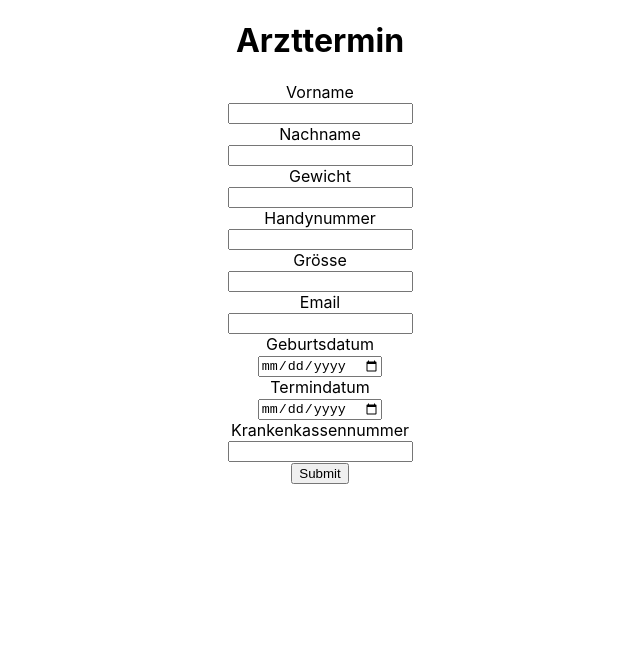
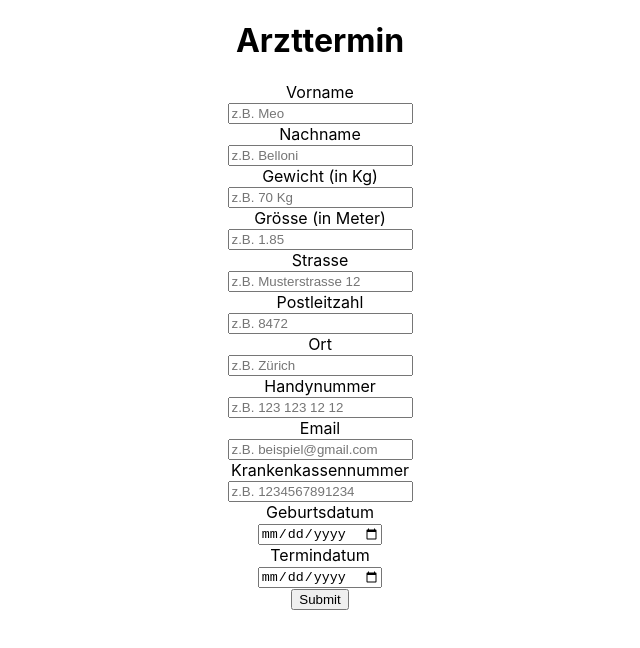
Before and after one commit to nilshollenstein/form-example, a React (Create React App) app: page / in a window 1280 px wide. Shown: the top 648 px of the page, without its empty margins (320-960 px from the left). Built offline with nearby package versions, Linux system fonts and the light colour scheme.

Commit message:
added placeholders

```diff
--- a/src/App.js
+++ b/src/App.js
@@ -1,4 +1,3 @@
-import logo from './logo.svg';
 import './App.css';
 
 function App() {
@@ -9,24 +8,34 @@ function App() {
         <form>
           <h1>Arzttermin </h1>
           <label for="vorname">Vorname</label><br></br>
-          <input type='text' id="vorname" name='vorname' required></input><br></br>
+          <input type='text' id="vorname" name='vorname' placeholder='z.B. Meo' required></input><br></br>
 
           <label for='nachname'>Nachname</label><br></br>
-          <input type='text' id='nachname' name='nachname' required></input> <br></br>
-          <label for='Gewicht'>Gewicht</label><br></br>
-          <input type='number' id='Gewicht' name='Gewicht' required></input><br></br>
+          <input type='text' id='nachname' name='nachname' placeholder='z.B. Belloni' required></input> <br></br>
+          <label for='Gewicht'>Gewicht (in Kg)</label><br></br>
+          <input type='number' id='Gewicht' name='Gewicht' placeholder='z.B. 70 Kg' required></input><br></br>
+          <label for='hight'>Grösse (in Meter)</label><br></br>
+          <input type='number' id='hight' name='hight' placeholder='z.B. 1.85' required></input><br></br>
+          <label for='Strasse'>Strasse</label><br></br>
+          <input type='text' id='Strasse' name='Strasse' placeholder='z.B. Musterstrasse 12' required></input><br></br>
+          <label for='Plz'>Postleitzahl</label><br></br>
+          <input type='text' id='Plz' name='Plz' placeholder='z.B. 8472' required></input><br></br>
+          <label for='Ort'>Ort</label><br></br>
+          <input type='text' id='Ort' name='Ort' placeholder='z.B. Zürich' required></input><br></br>
+
+
+
           <label for='handynummer'>Handynummer</label><br></br>
-          <input type='tel' id='handynummer' name='handynummer' required></input><br></br>
-          <label for='hight'>Grösse</label><br></br><input type='number' id='hight' name='hight' required></input><br></br>
-
+          <input type='tel' id='handynummer' name='handynummer' placeholder='z.B. 123 123 12 12' required></input><br></br>
           <label for='email'>Email</label><br></br>
-          <input type='email' id='email' name='email'></input><br></br>
+          <input type='email' id='email' name='email' placeholder='z.B. beispiel@gmail.com' required></input><br></br>
+          <label for='krankenkassennummer'>Krankenkassennummer</label><br></br>
+          <input type='number' id='krankenkassennummer' name='krankenkassennummer' placeholder='z.B. 1234567891234' required></input><br></br>
           <label for='geburtsdatum'>Geburtsdatum</label><br></br>
           <input type='date' id='geburtsdatum' name='geburtsdatum' required></input><br></br>
           <label for='termindatum'>Termindatum</label><br></br>
           <input type='date' id='termindatum' name='termindatum' required></input><br></br>
-          <label for='krankenkassennummer'>Krankenkassennummer</label><br></br>
-          <input type='number' id='krankenkassennummer' name='krankenkassennummer' required></input><br></br>
+
 
 
           <input type='submit' ></input>
```
